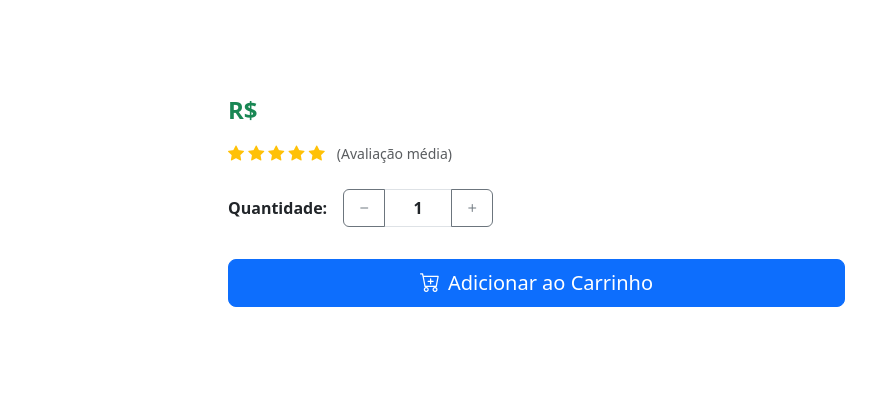
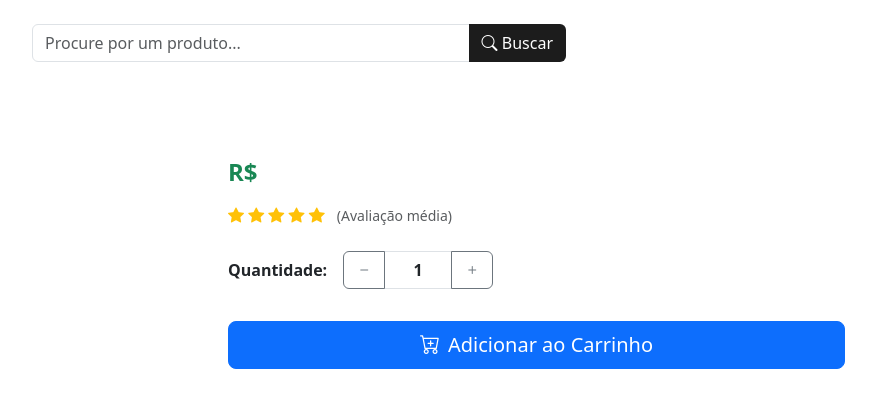
Before and after one commit to LeonardoRodeghiero/CameloVirtual, a Django app: template paginas/templates/paginas/produto.html in a window 1280 px wide. Shown: the part 100-520 px from the top of the page, without its empty margins (341-1217 px from the left). Run offline with Django 5.2, Linux system fonts and the light colour scheme; the template is opened without the code that fills it, so the values that code supplies are empty; some libraries are stand-ins or nearby versions.

Commit message:
Colocando barra de pesquisa na tela de produto unico e mascara no input de preco na tela de admin

```diff
--- a/cadastros/views.py
+++ b/cadastros/views.py
@@ -256,7 +256,6 @@ class CategoriaList(GroupRequiredMixin, LoginRequiredMixin, ListView):
         campos = [
             (field.name, field.verbose_name.title() if field.verbose_name else field.name.title())
             for field in self.model._meta.fields
-            if field.name != 'usuario'
         ]
 
 
@@ -360,7 +359,7 @@ class ProdutoList(GroupRequiredMixin, LoginRequiredMixin, ListView):
         campos = [
             (field.name, field.verbose_name.title() if field.verbose_name else field.name.title())
             for field in self.model._meta.fields
-            if field.name != 'usuario'
+            if field.name != 'imagem'
         ]
         campo_escolhido = self.request.GET.get('campo')
 
@@ -407,7 +406,6 @@ class CarrinhoList(GroupRequiredMixin, LoginRequiredMixin, ListView):
         campos = [
             (field.name, field.verbose_name.title() if field.verbose_name else field.name.title())
             for field in self.model._meta.fields
-            if field.name != 'usuario'
         ]
         campo_escolhido = self.request.GET.get('campo')
 
--- a/paginas/templates/paginas/produto.html
+++ b/paginas/templates/paginas/produto.html
@@ -1,7 +1,20 @@
 {% extends 'paginas/index.html' %}
 
 {% block conteudo %}
-
+<div class="container">
+    <div class="row justify-content-center">
+        <div class="col-md-8 col-lg-6">
+        <form class="mb-4" action="{% url 'produtos' %}" method="get">
+            <div class="input-group">
+            <input type="text" name="nome" id="nome" class="form-control" placeholder="Procure por um produto..." value="{{ request.GET.nome }}" autocomplete="off">
+            <button class="btn" type="submit" style="background-color: var(--preto); color: white;">
+                <i class="bi bi-search"></i> Buscar
+            </button>
+            </div>
+        </form>
+        </div>
+    </div>
+</div>
 
 
 <div class="container py-5">
```
Also changed, not shown: cadastros/templates/cadastros/listas/template.html (+33 -3 lines).
